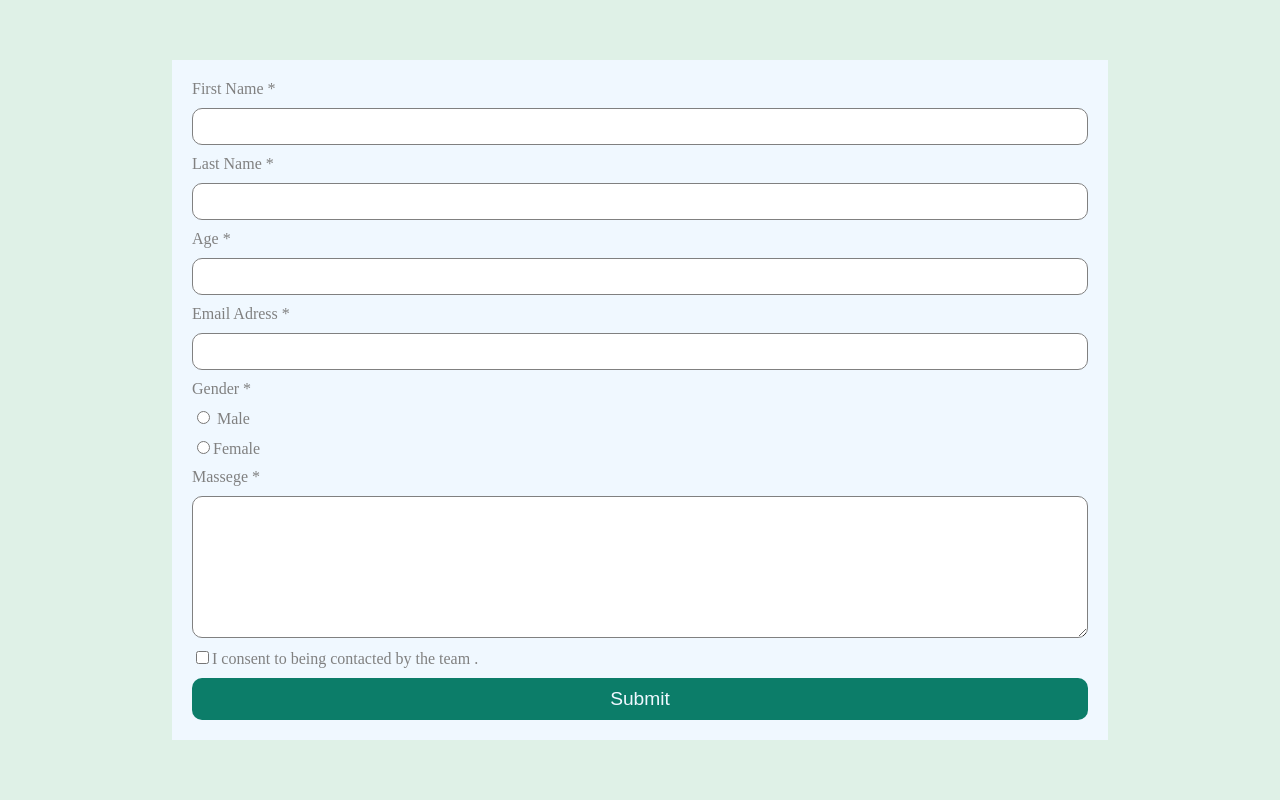
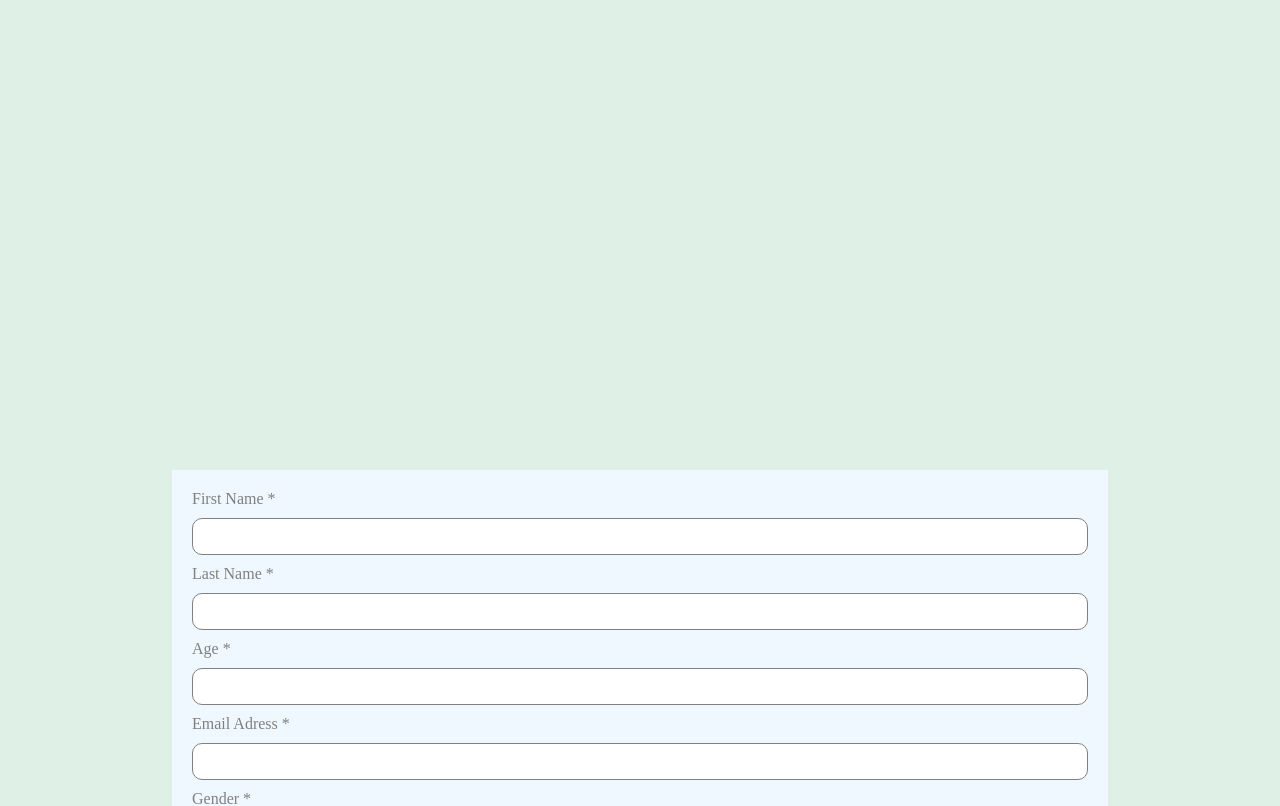
Before and after one commit to nohasalim/Contact-Form, a React (Vite) app: page / in a window 1280 px wide. Shown: the top 806 px of the page. Built offline with nearby package versions, Linux system fonts and the light colour scheme.

Commit message:
modified

```diff
--- a/src/App.css
+++ b/src/App.css
@@ -3,7 +3,7 @@ main{
   justify-content: center;
   align-items: center;
   width: 100%;
-  height:100%;
+  height:200vh;
   background-color: hsl(148, 38%, 91%);
 }
 form{
@@ -12,7 +12,7 @@ form{
   flex-direction: column;
   gap:10px;
   width: 70%;
-  height: 80%;
+  height:auto;
   background-color: aliceblue;
 }
 button{
@@ -36,5 +36,8 @@ input,textarea{
   border-radius: 10px;
 }
 textarea{
-  height: 200px;
+  height: 100px;
 }
+.error{
+  color:red;
+}
--- a/src/App.jsx
+++ b/src/App.jsx
@@ -11,7 +11,7 @@ function App() {
       email: "",
       age: 0,
       gender: "",
-      massege: "",
+      message: "",
       ruleAccepted: false,
     },
   ]);
@@ -21,28 +21,25 @@ function App() {
     email: yup.string().email().required(),
     age: yup.number().positive().integer().min(18).max(60).required(),
     gender: yup.string().oneOf(["male", "female"]).required(),
-    massege: yup.string().required(),
+    message: yup.string().required(),
     ruleAccepted: yup.bool().oneOf([true]).required(),
   });
   async function testvalidation() {
+    // seterrorsObject({});
+
     try {
-      const response = await userschema.validate(formData, {
+      await userschema.validate(formData, {
         abortEarly: false,
       });
-      console.log(response);
-
-      seterrorsObject({});
     } catch (err) {
       var errors = {};
       err.inner.forEach((e) => {
-        console.log(`${e.path}:${e.massege}`);
-        errors[e.path] = e.massege;
+        console.log(`${e.path}:${e.message}`);
+        errors[e.path] = e.message;
         console.log(errors);
-
       });
     }
     seterrorsObject(errors);
-
   }
 
   console.log(errorsObject);
@@ -65,7 +62,6 @@ function App() {
       <form onSubmit={handelFormOnSubmit}>
         <label htmlFor="firstName">First Name *</label>
         <input
-
           id="firstName"
           name="firstName"
           onChange={handleOnchange}
@@ -73,45 +69,45 @@ function App() {
           type="text"
         ></input>
         {errorsObject.firstName ? (
-          <label>{errorsObject.firstName}</label>
+          <label className="error">* {errorsObject.firstName}</label>
         ) : null}
 
         <label htmlFor="lastName">Last Name *</label>
         <input
-
           name="lastName"
           value={formData.lastName}
           onChange={handleOnchange}
           type="text"
         ></input>
         {errorsObject.lastName ? (
-          <label>this feild is required , must be four letters at least</label>
+          <label className="error">* {errorsObject.lastName}</label>
         ) : null}
 
         <label htmlFor="age">Age *</label>
         <input
-
           name="age"
           value={formData.age}
           onChange={handleOnchange}
           type="number"
         ></input>
-        {errorsObject.age ? <label>this feild is required </label> : null}
+        {errorsObject.age ? (
+          <label className="error">* {errorsObject.age} </label>
+        ) : null}
 
         <label htmlFor="emailAdress">Email Adress *</label>
         <input
-
           name="email"
           value={formData.email}
           onChange={handleOnchange}
           type="email"
         ></input>
-        {errorsObject.email ? <label>this feild is required</label> : null}
+        {errorsObject.email ? (
+          <label className="error"> * {errorsObject.email}</label>
+        ) : null}
 
         <label htmlFor="gender">Gender *</label>
         <div>
           <input
-
             type="radio"
             name="gender"
             value="male"
@@ -121,7 +117,6 @@ function App() {
         </div>
         <div>
           <input
-
             type="radio"
             name="gender"
             value="female"
@@ -129,14 +124,20 @@ function App() {
           ></input>
           <label htmlFor="female">Female</label>
         </div>
+        {errorsObject.gender ? (
+          <label className="error">* {errorsObject.gender}</label>
+        ) : null}
 
-        <label htmlFor="massege">Massege *</label>
+        <label htmlFor="message">Message *</label>
         <textarea
-
-          name="massege"
-          value={formData.massege}
+          name="message"
+          value={formData.message}
           onChange={handleOnchange}
         ></textarea>
+        {errorsObject.message ? (
+          <label className="error">* {errorsObject.message}</label>
+        ) : null}
+
         <div>
           <input
             name="ruleAccepted"
@@ -146,6 +147,9 @@ function App() {
           ></input>
           <label>I consent to being contacted by the team .</label>
         </div>
+        {errorsObject.ruleAccepted ? (
+          <label className="error">* {errorsObject.ruleAccepted}</label>
+        ) : null}
 
         <button type="submit">Submit</button>
       </form>
```
